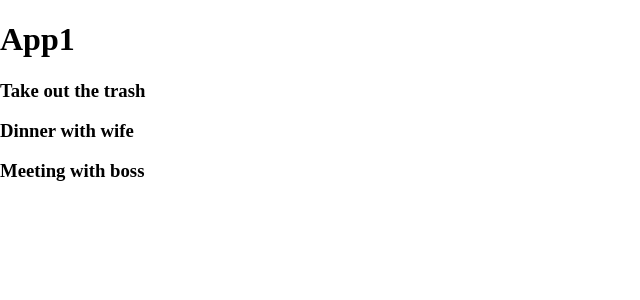
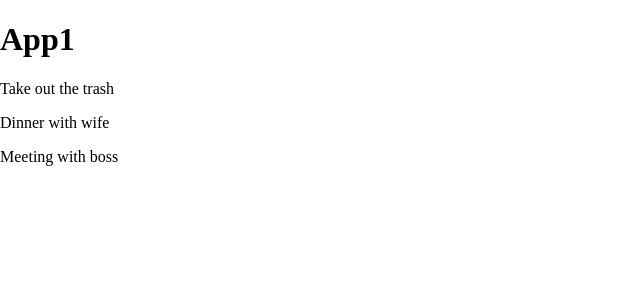
Before and after one commit to in-in/hydrogen, a React (Create React App) app: page / in a window 1280 px wide. Shown: the top 300 px of the page, without its empty margins (0-640 px from the left). Built offline with nearby package versions, Linux system fonts and the light colour scheme; the HTML template or start-up script is replaced by a standard one.

Commit message:
add TodoItem component

```diff
--- /dev/null
+++ b/src/components/TodoItem.js
@@ -0,0 +1,9 @@
+import React, { Component } from 'react';
+
+export class TodoItem extends Component {
+  render() {
+    return <p>{this.props.todo.title}</p>;
+  }
+}
+
+export default TodoItem;
--- a/src/components/Todos.js
+++ b/src/components/Todos.js
@@ -1,8 +1,9 @@
 import React, { Component } from 'react';
+import TodoItem from './TodoItem';
 
 class Todos extends Component {
   render() {
-    return this.props.todos.map(todo => <h3>{todo.title}</h3>);
+    return this.props.todos.map(todo => <TodoItem key={todo.id} todo={todo} />);
   }
 }
 
```
